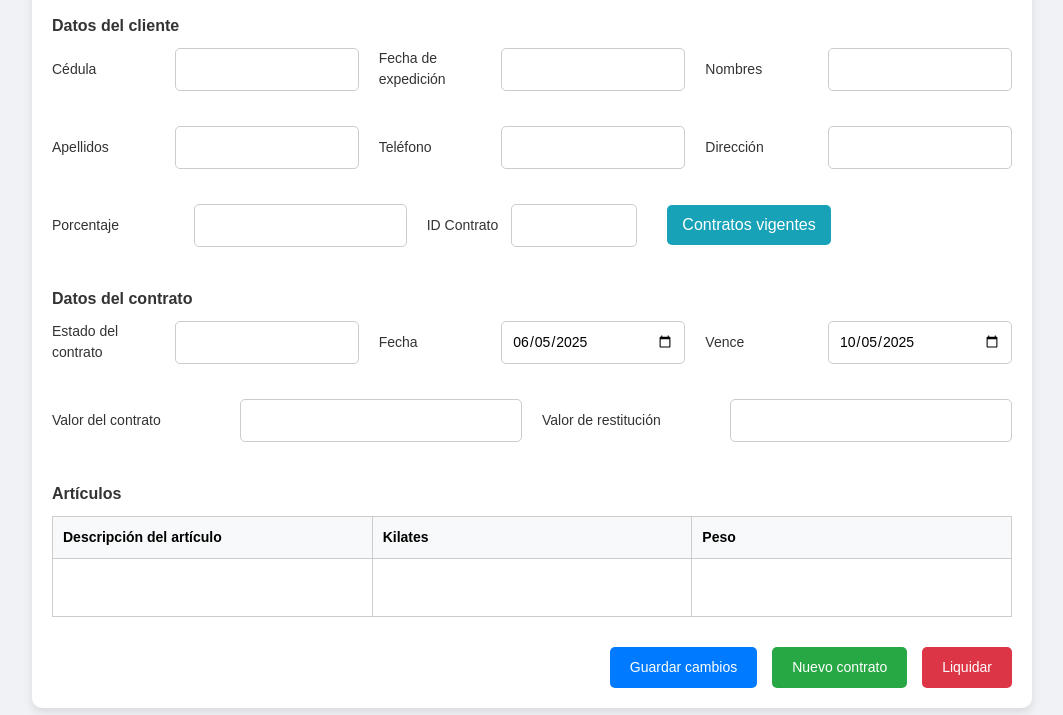
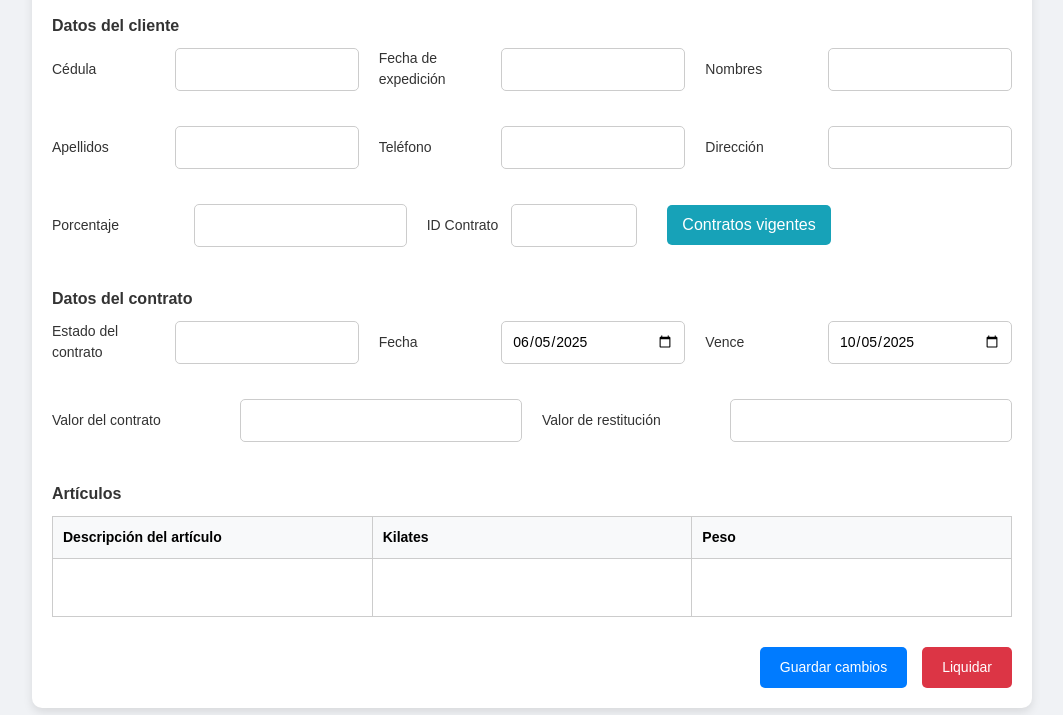
Before and after one commit to winsignares/sivande, a Flask app: page /contratos in a window 1280 px wide. Shown: the part 85-800 px from the top of the page, without its empty margins (108-1171 px from the left). Run offline with Flask 3, Linux system fonts and the light colour scheme; parts of the project's set-up code (start-up, migrations or seed data) failed here and were passed over.

Commit message:
fix(contrato.js, contratos.html): eliminar logs innecesarios y comentar botón de nuevo contrato para mejorar la claridad del código

```diff
--- a/app/config/static/js/view/contrato.js
+++ b/app/config/static/js/view/contrato.js
@@ -38,11 +38,9 @@ document.getElementById("valorContrato").addEventListener("input", (e) => {
         return;
     }
 
-    console.log(valorContrato);
-    console.log(porcentaje);
 
     const valorRestitucion = valorContrato + (valorContrato * (porcentaje / 100));
-    console.log(valorRestitucion);
+
     document.getElementById("valorRestitucion").value = valorRestitucion;
 })
 
--- a/app/config/templates/contratos.html
+++ b/app/config/templates/contratos.html
@@ -118,7 +118,7 @@
             <!-- Botones de acción -->
             <div class="action-buttons">
                 <button type="submit" class="guardar" id="">Guardar cambios</button>
-                <button type="button" class="nuevo" onclick="">Nuevo contrato</button>
+                <!-- <button type="button" class="nuevo" onclick="">Nuevo contrato</button> -->
                 <button type="button" class="liquidar">Liquidar</button>
             </div>
         </form>
```
